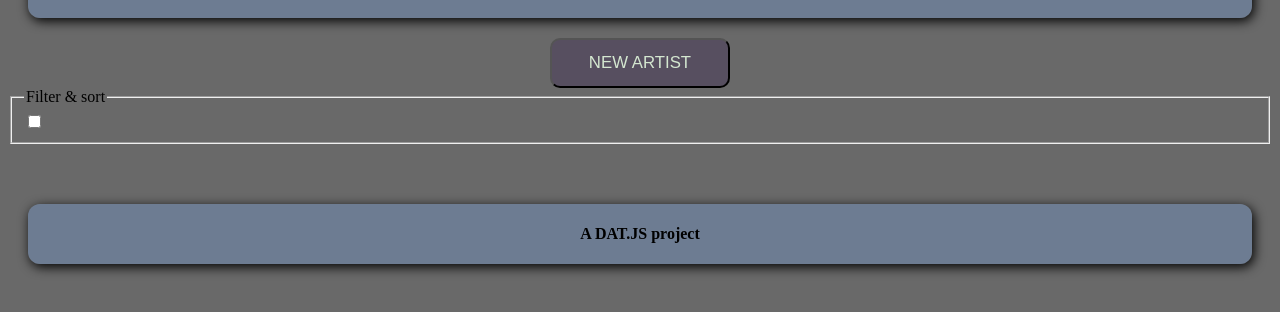
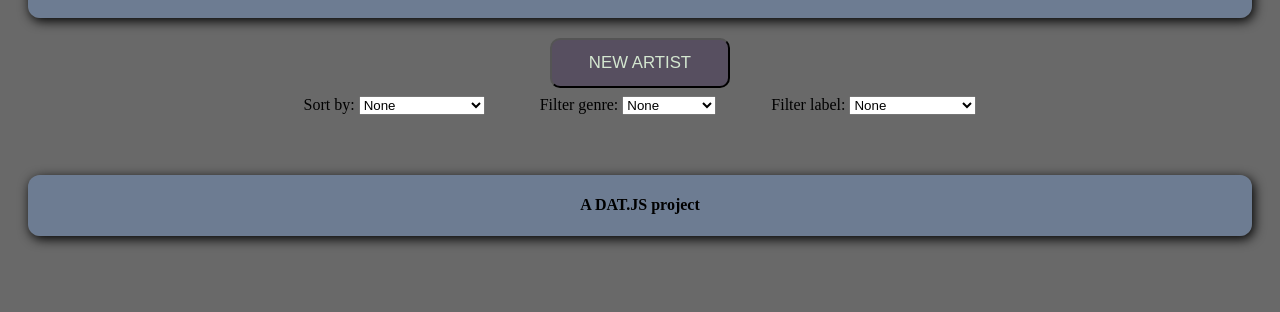
Before and after one commit to JonLundby/Artists-CRUD-app, a plain HTML site: page frontend/index.html in a window 1280 px wide. Shown: the part 102-414 px from the top of the page. Drawn offline with Linux system fonts and the light colour scheme; no server answers.

Commit message:
sort by function working

```diff
--- a/frontend/frontApp.js
+++ b/frontend/frontApp.js
@@ -4,6 +4,7 @@
 
 // const endpoint = "../backend/data/artists.json";
 const endpoint = "http://localhost:3000";
+let artists;
 let selectedArtist;
 
 window.addEventListener("load", startApp());
@@ -13,15 +14,21 @@ function startApp() {
   updateArtistGrid();
 
   //eventlisteners
+  //detail view
   document.querySelector("#create-artist-btn").addEventListener("click", showCreateArtist);
+
+  //create
   document.querySelector("#form-create-artist").addEventListener("submit", createArtist);
 
+  //update
   document.querySelector("#form-update-artist").addEventListener("submit", updateArtist);
 
+  //sort
+  document.querySelector("#sort-by").addEventListener("change", sortBy);
 }
 
 async function updateArtistGrid() {
-  const artists = await getArtists();
+  artists = await getArtists();
   console.log(artists);
   showArtists(artists);
 }
@@ -233,3 +240,24 @@ async function deleteArtist(id) {
     updateArtistGrid();
   }
 }
+
+// ----- SORT ARTISTS ----- \\
+function sortBy(event) {
+  const value = event.target.value;
+  console.log(`sorting was changed to ${value}`);
+
+  if (value === "none") {
+    console.log("sorting by artist none");
+    updateArtistGrid();
+  } else if (value === "artist-name") {
+    console.log("sorting by artist name");
+    artists.sort((artist1, artist2) => artist1.artistName.localeCompare(artist2.artistName));
+    showArtists(artists);
+  } else if (value === "civil-name") {
+    console.log("sorting by civil name")
+    artists.sort((artist1, artist2) => artist1.name.localeCompare(artist2.name));
+    showArtists(artists);
+  } else if (value === "birthdate") {
+    console.log("sorting by birthdate");
+  }
+}
--- a/frontend/index.html
+++ b/frontend/index.html
@@ -18,13 +18,38 @@
         <div id="create-artist-btn-container">
           <button id="create-artist-btn">NEW ARTIST</button>
         </div>
-        <fieldset>
-          <legend>Filter & sort</legend>
-          <div id="filters-container">
-            <label for=""></label>
-            <input type="checkbox" />
-          </div>
-        </fieldset>
+
+        <div id="options-item">
+          <label for="sort"
+            >Sort by:
+            <select name="sort" id="sort-by">
+              <option value="none">None</option>
+              <option value="artist-name">Artist name(alias)</option>
+              <option value="civil-name">Artist name(civil)</option>
+              <option value="birthdate">Birthdate</option>
+            </select>
+          </label>
+          <label for="filter-genre"
+            >Filter genre:
+            <select name="filterGenre" id="filter-genre">
+              <option value="none">None</option>
+              <option value="jazz">Jazz</option>
+              <option value="hip-hop-rap">Hip hop/rap</option>
+              <option value="folk">Folk</option>
+              <option value="bossa-nova">Bossa Nova</option>
+            </select>
+          </label>
+          <label for="filter-label"
+            >Filter label:
+            <select name="filterLabel" id="filter-label">
+              <option value="none">None</option>
+              <option value="emi">EMI</option>
+              <option value="sony">sony</option>
+              <option value="verve-records">Verve records</option>
+              <option value="Polygram-records">Polygram records</option>
+            </select>
+          </label>
+        </div>
       </section>
       <section id="artists-container">
         <!-- grid for artists inserts here -->
--- a/frontend/style.css
+++ b/frontend/style.css
@@ -57,6 +57,15 @@ footer {
   border-radius: 12px;
 }
 
+/* ---------- User options ---------- */
+#options-item {
+  display: flex;
+  justify-content: center;
+  margin: 8px;
+  gap: 55px;
+}
+
+
 /* ---------- Artists grid ---------- */
 #artists-container {
   display: grid;
```
